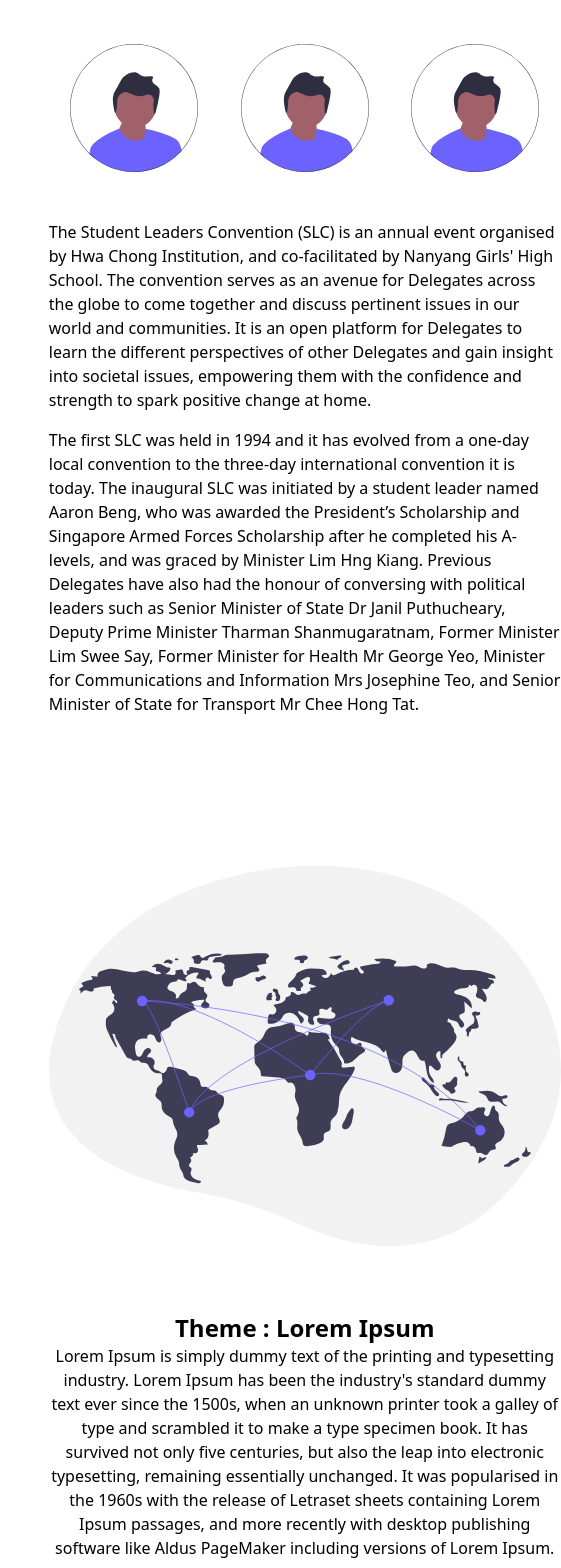
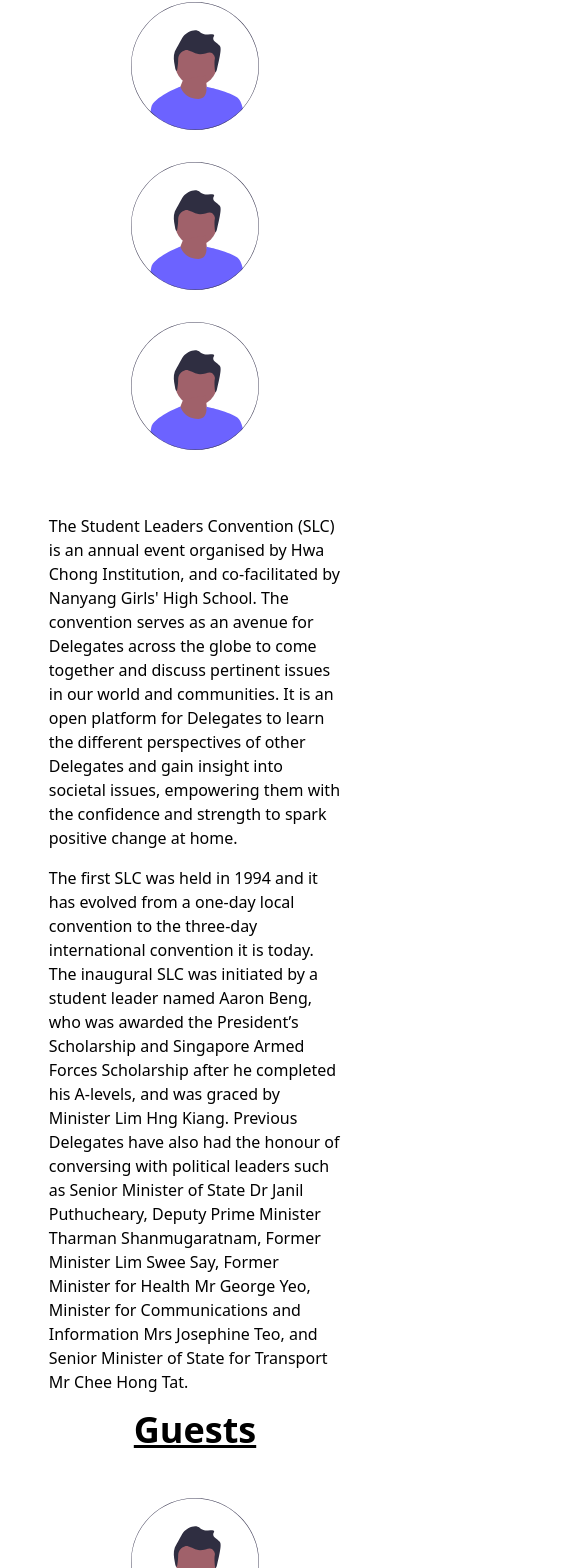
Before and after one commit to vincentcayadi/slc-website, a Next.js app: page / in a window 390 px wide. Shown: the part 930-2498 px from the top of the page, 561 px wide, since content can reach past the window. Built offline with nearby package versions, Linux system fonts and the light colour scheme.

Commit message:
i fixed mobile???

```diff
--- a/pages/index.tsx
+++ b/pages/index.tsx
@@ -6,19 +6,19 @@ import Logo from "../public/logo.svg";
 const Home = () => {
   return (
     <>
-      <div className="grid w-3/4 h-full mx-auto place-items-center">
+      <div className="w-3/4 m-auto">
         <div className="grid h-screen place-items-center">
           <h1 className="text-5xl font-bold">28th SLC</h1>
         </div>
-        <div className="grid h-screen place-items-center">
+        <div className="grid md:h-screen place-items-center">
           <div>
             <h1 className="mb-12 text-4xl font-bold text-center underline">
               About Us
             </h1>
-            <div className="grid grid-cols-3 mb-12">
-              <Profile className="mx-auto" />
-              <Profile className="mx-auto" />
-              <Profile className="mx-auto" />
+            <div className="grid grid-cols-1 mb-8 md:grid-cols-3">
+              <Profile className="mx-auto mb-8 md:mb-0" />
+              <Profile className="mx-auto mb-8 md:mb-0" />
+              <Profile className="mx-auto mb-8 md:mb-0" />
             </div>
             <p>
               The Student Leaders Convention (SLC) is an annual event organised
@@ -46,30 +46,12 @@ const Home = () => {
             </p>
           </div>
         </div>
-        <div className="grid h-screen text-center place-items-center">
+        <div className="grid text-center md:h-screen place-items-center">
           <div>
-            <Logo className="mx-auto" />
-            <h2 className="text-2xl font-bold">Theme : Lorem Ipsum</h2>
-            <p>
-              Lorem Ipsum is simply dummy text of the printing and typesetting
-              industry. Lorem Ipsum has been the industry's standard dummy text
-              ever since the 1500s, when an unknown printer took a galley of
-              type and scrambled it to make a type specimen book. It has
-              survived not only five centuries, but also the leap into
-              electronic typesetting, remaining essentially unchanged. It was
-              popularised in the 1960s with the release of Letraset sheets
-              containing Lorem Ipsum passages, and more recently with desktop
-              publishing software like Aldus PageMaker including versions of
-              Lorem Ipsum.
-            </p>
-          </div>
-        </div>
-        <div className="grid h-screen text-center place-items-center">
-          <div>
-            <h1 className="mb-12 text-4xl font-bold text-center underline">
+            <h1 className="mt-4 mb-12 text-4xl font-bold text-center underline">
               Guests
             </h1>
-            <div className="grid grid-cols-3 grid-rows-2 gap-12">
+            <div className="grid grid-cols-1 gap-12 md:grid-cols-3">
               <div>
                 <Profile className="mx-auto mb-12" />
                 <p>
@@ -119,24 +101,24 @@ const Home = () => {
           </div>
         </div>
         <div className="grid h-screen text-center place-items-center">
-          <h1 className="mb-12 text-4xl font-bold text-center underline">
+          <h1 className="text-2xl font-bold text-center underline md:mb-12 md:text-4xl">
             27th SLC Organising Committe
           </h1>
-          <div className="grid grid-cols-3 gap-4">
-            <div className="col-span-2">
+          <div className="grid grid-cols-1 gap-4 md:grid-cols-3">
+            <div className="md:ol-span-2">
               <OneTeam />
             </div>
             <p className="">From left to right</p>
             <div className="">
               <TwoTeam />
             </div>
-            <div className="col-span-2">From Right to Left</div>
-            <div className="col-span-2">
+            <div className="md:col-span-2">From Right to Left</div>
+            <div className="md:col-span-2">
               <OneTeam />
             </div>
             <div className="">From left to right</div>
             <div className="">From Right to Left</div>
-            <div className="col-span-2">
+            <div className="md:col-span-2">
               <TwoTeam />
             </div>
           </div>
```
